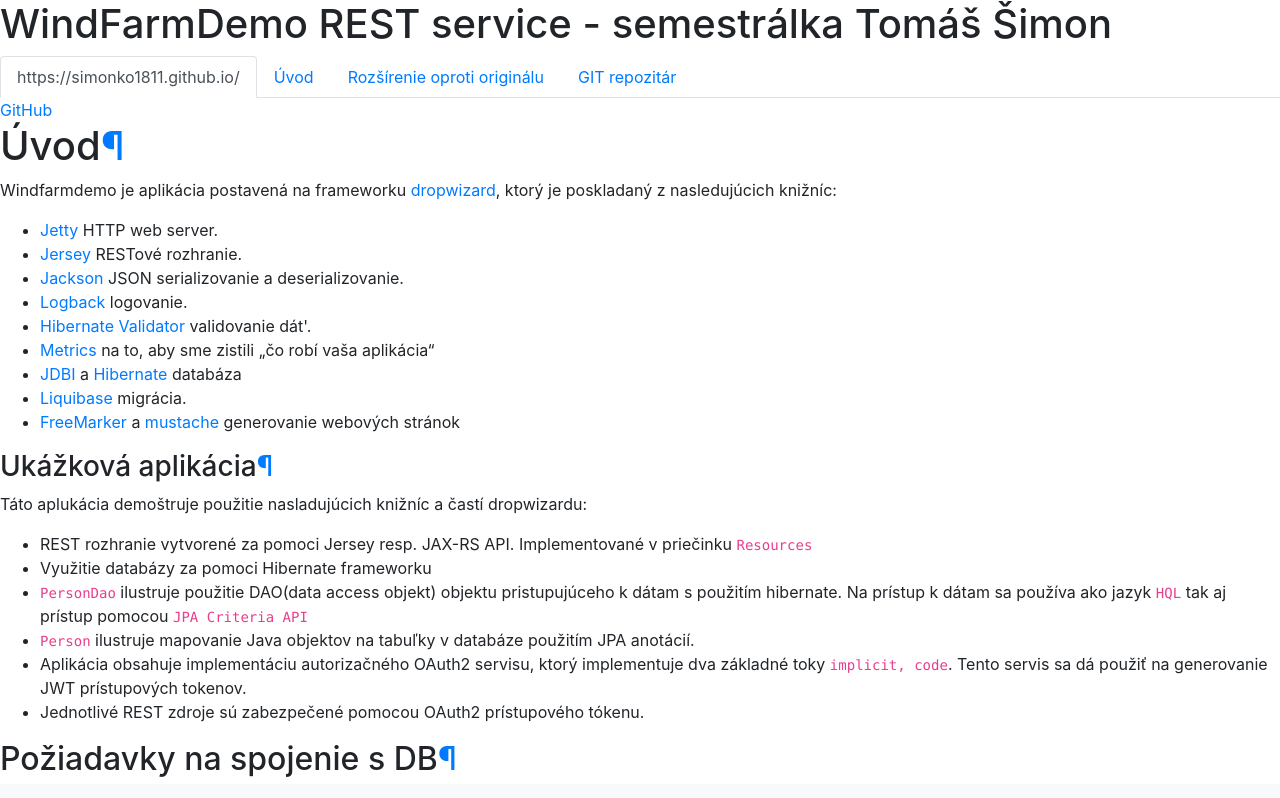
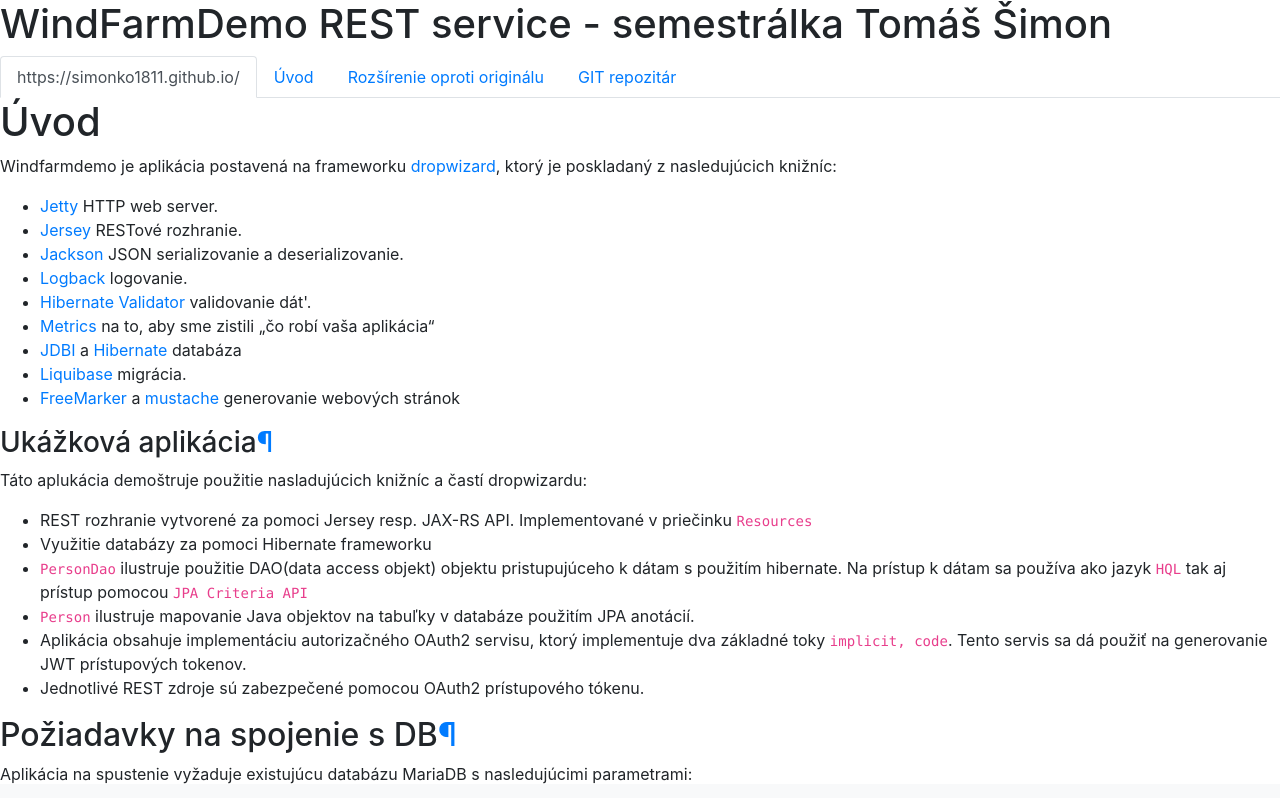
Before and after one commit to simonko1811/simonko1811.github.io, a plain HTML site: page index.html in a window 1280 px wide. Shown: the top 798 px of the page. Drawn offline with nearby package versions, Linux system fonts and the light colour scheme.

Commit message:
Update index.html

```diff
--- a/index.html
+++ b/index.html
@@ -28,8 +28,8 @@
 </header>
   <section>
     <article class="md-content__inner md-typeset">
-      <a href="https://github.com/simonko1811/WindFarmDemo/blob/master/README.md" title="Upraviť túto stránku" class="md-icon md-content__icon">GitHub</a>
-      <h1 id="uvod">Úvod<a class="headerlink" href="#uvod" title="Permanent link">¶</a></h1>
+
+      <h1 id="uvod">Úvod</h1>
       <p>Windfarmdemo je aplikácia postavená na frameworku <a href="https://www.dropwizard.io/">dropwizard</a>, ktorý je poskladaný z nasledujúcich knižníc:</p>
       <ul>
         <li><a href="http://www.eclipse.org/jetty/">Jetty</a> HTTP web server.</li>
```
